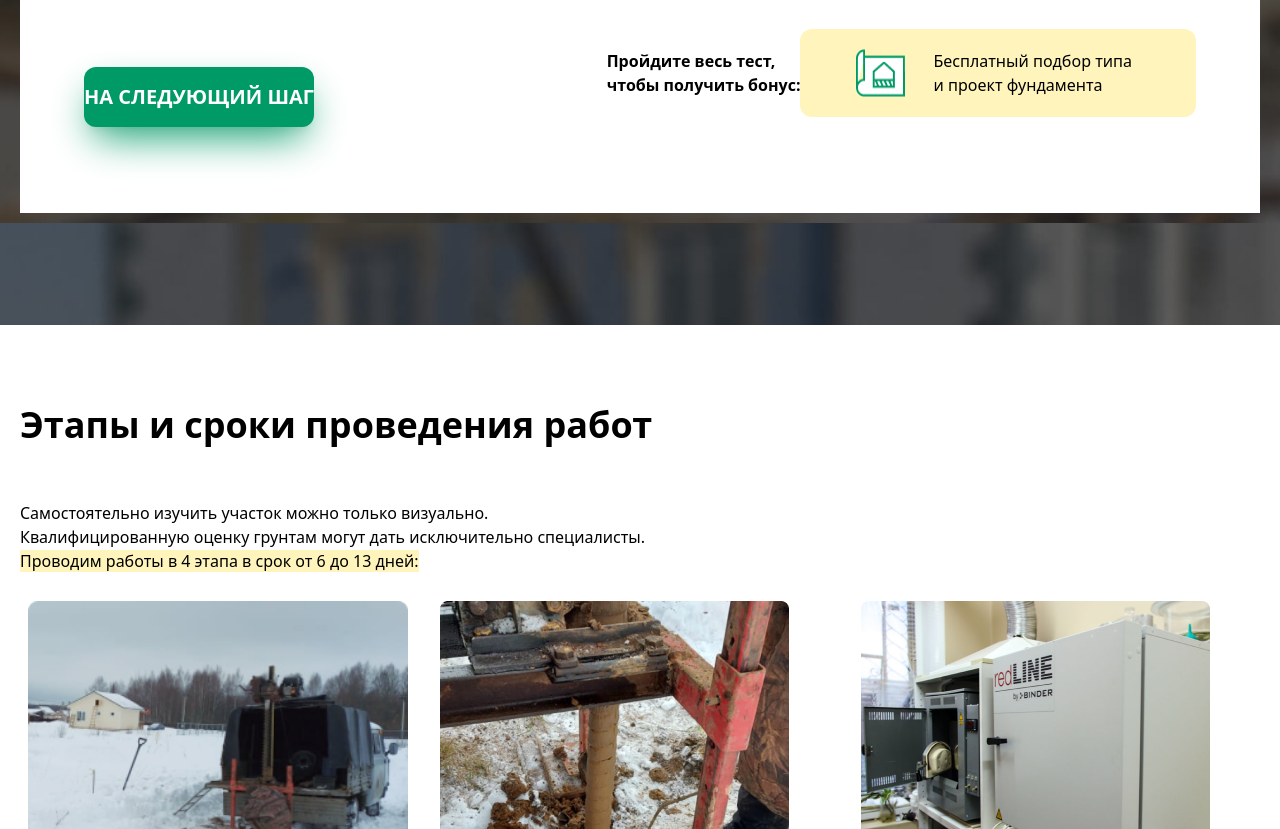
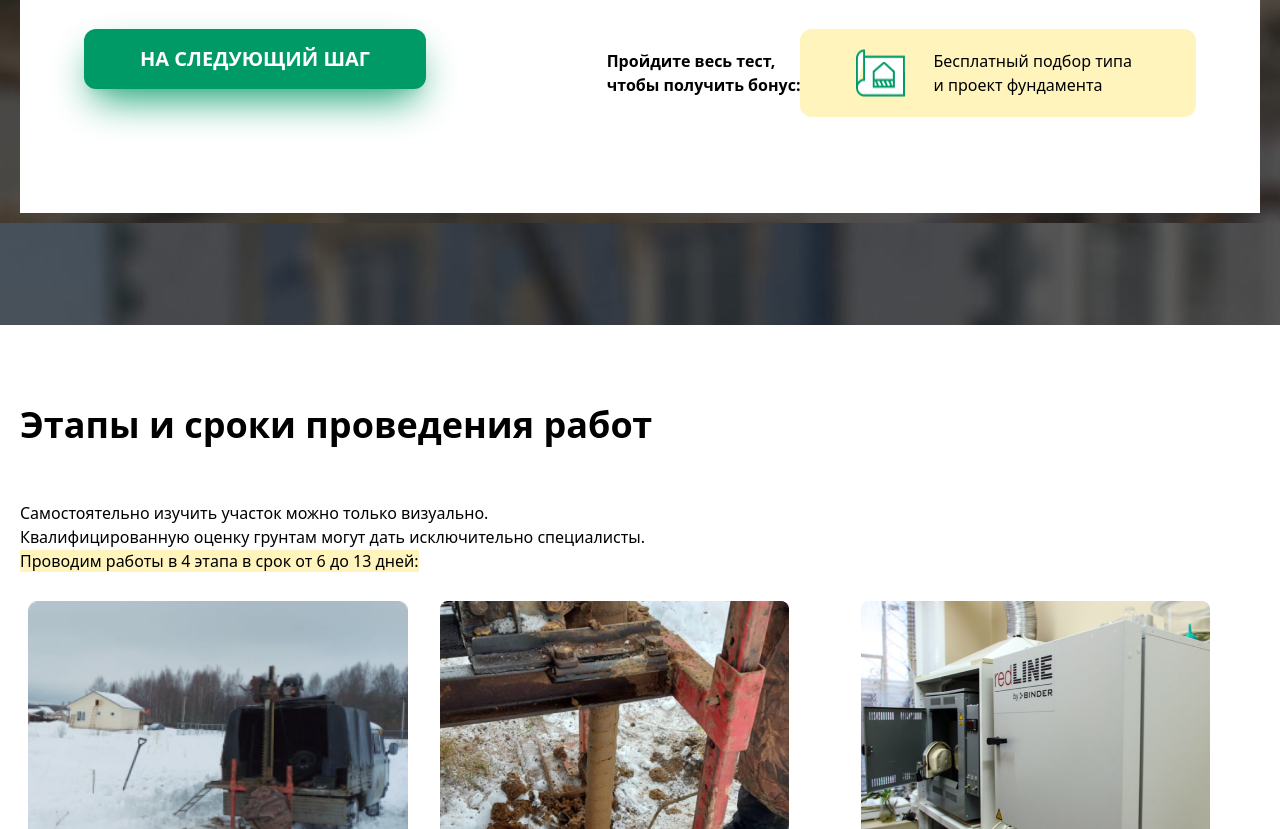
Before and after one commit to CrazyySasha/tailwindcss-geo-website, a website built with Vite: page pages/index.html in a window 1280 px wide. Shown: the part 3937-4766 px from the top of the page. Built offline with nearby package versions, Linux system fonts and the light colour scheme.

Commit message:
sdfgnkfhjiosdfhjk

```diff
--- a/pages/index.html
+++ b/pages/index.html
@@ -382,7 +382,7 @@
 						<!-- отдельный block -->
 					</div>
 					<!-- bloki calculatora -->
-					<div class="flex md:flex-col lg:flex-row-reverse justify-between">
+					<div class="flex md:flex-col lg:flex-row lg:flex-row-reverse justify-between">
 
 						<div class="flex flex-row  mb-12 justify-between">
 							<div class="flex align-middle">
@@ -395,9 +395,9 @@
 								<p class="text-base ml-7 font-normal">Бесплатный подбор типа <br> и проект фундамента</p>
 							</div>
 						</div>
-						<div class="my-auto align-middle">
+						<div class=" align-middle">
 							<button type="submit"
-								class="bg-primary align-middle text-white shadow-xl box-border py-4 px- w-full text-center rounded-xl text-xl font-bold ">
+								class="bg-primary align-middle text-white shadow-xl lg:px-14 box-border py-4 px- w-full text-center rounded-xl text-xl font-bold ">
 								НА СЛЕДУЮЩИЙ ШАГ
 							</button>
 						</div>
```
